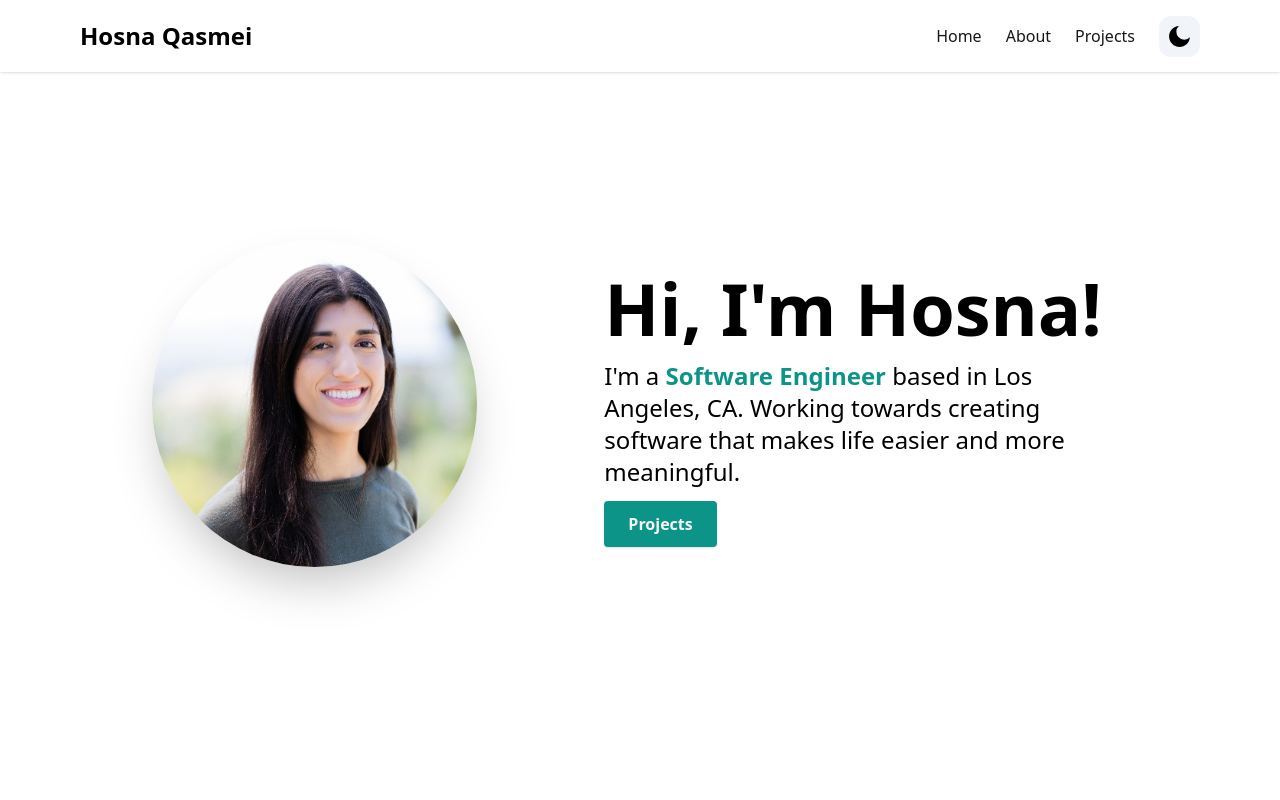
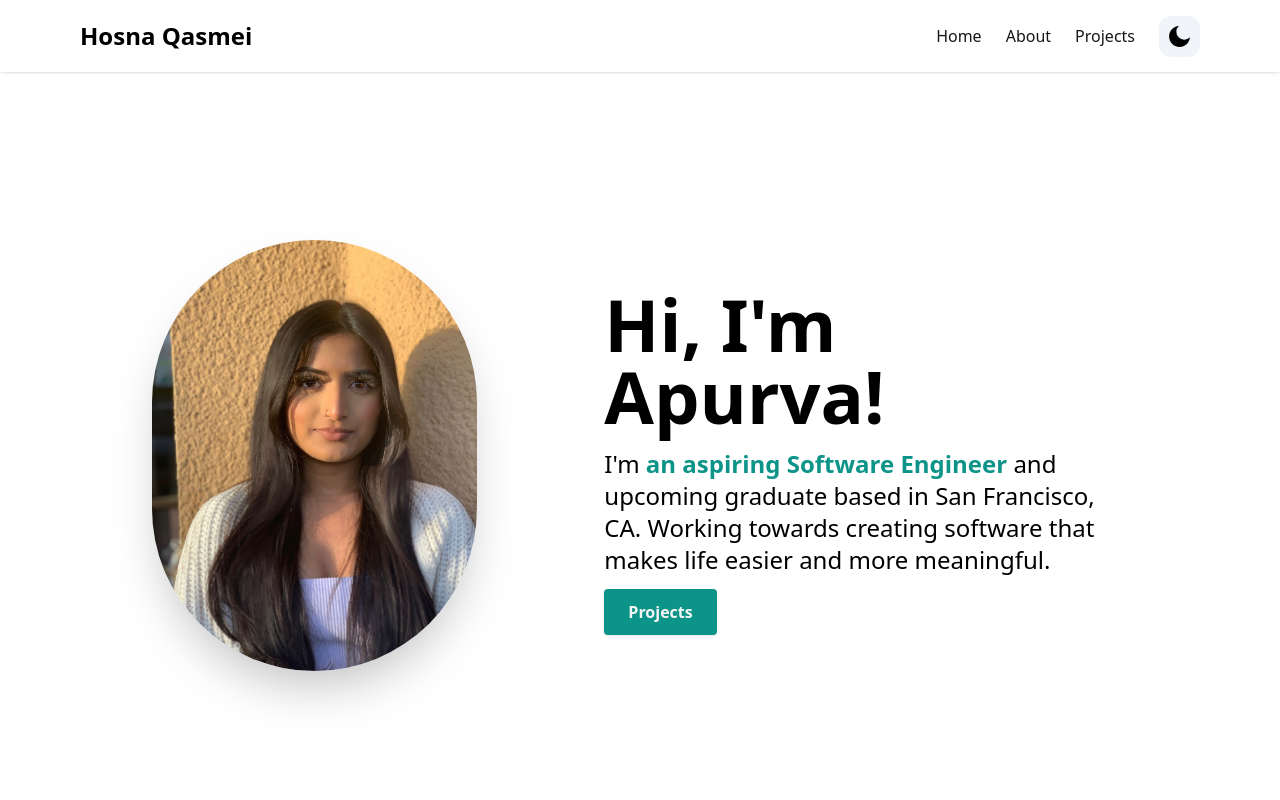
Before and after one commit to apuurvvaa/portfolio, a Next.js app: page / in a window 1280 px wide. Shown: the top 800 px of the page. Built offline with nearby package versions, Linux system fonts and the light colour scheme.

Commit message:
Update HeroSection.tsx

```diff
--- a/components/HeroSection.tsx
+++ b/components/HeroSection.tsx
@@ -10,7 +10,7 @@ const HeroSection = () => {
       <div className="flex flex-col text-center items-center justify-center animate-fadeIn animation-delay-2 my-10 py-16 sm:py-32 md:py-48 md:flex-row md:space-x-4 md:text-left">
         <div className="md:mt-2 md:w-1/2">
           <Image
-            src="/headshot.png"
+            src="/pfp.jpg"
             alt=""
             width={325}
             height={325}
@@ -18,13 +18,13 @@ const HeroSection = () => {
           />
         </div>
         <div className="md:mt-2 md:w-3/5">
-          <h1 className="text-4xl font-bold mt-6 md:mt-0 md:text-7xl">Hi, I&#39;m Hosna!</h1>
+          <h1 className="text-4xl font-bold mt-6 md:mt-0 md:text-7xl">Hi, I&#39;m Apurva!</h1>
           <p className="text-lg mt-4 mb-6 md:text-2xl">
-            I&#39;m a{" "}
+            I&#39;m {" "}
             <span className="font-semibold text-teal-600">
-              Software Engineer{" "}
+              an aspiring Software Engineer{" "}
             </span>
-            based in Los Angeles, CA. Working towards creating software that
+            and upcoming graduate based in San Francisco, CA. Working towards creating software that
             makes life easier and more meaningful.
           </p>
           <Link
```
